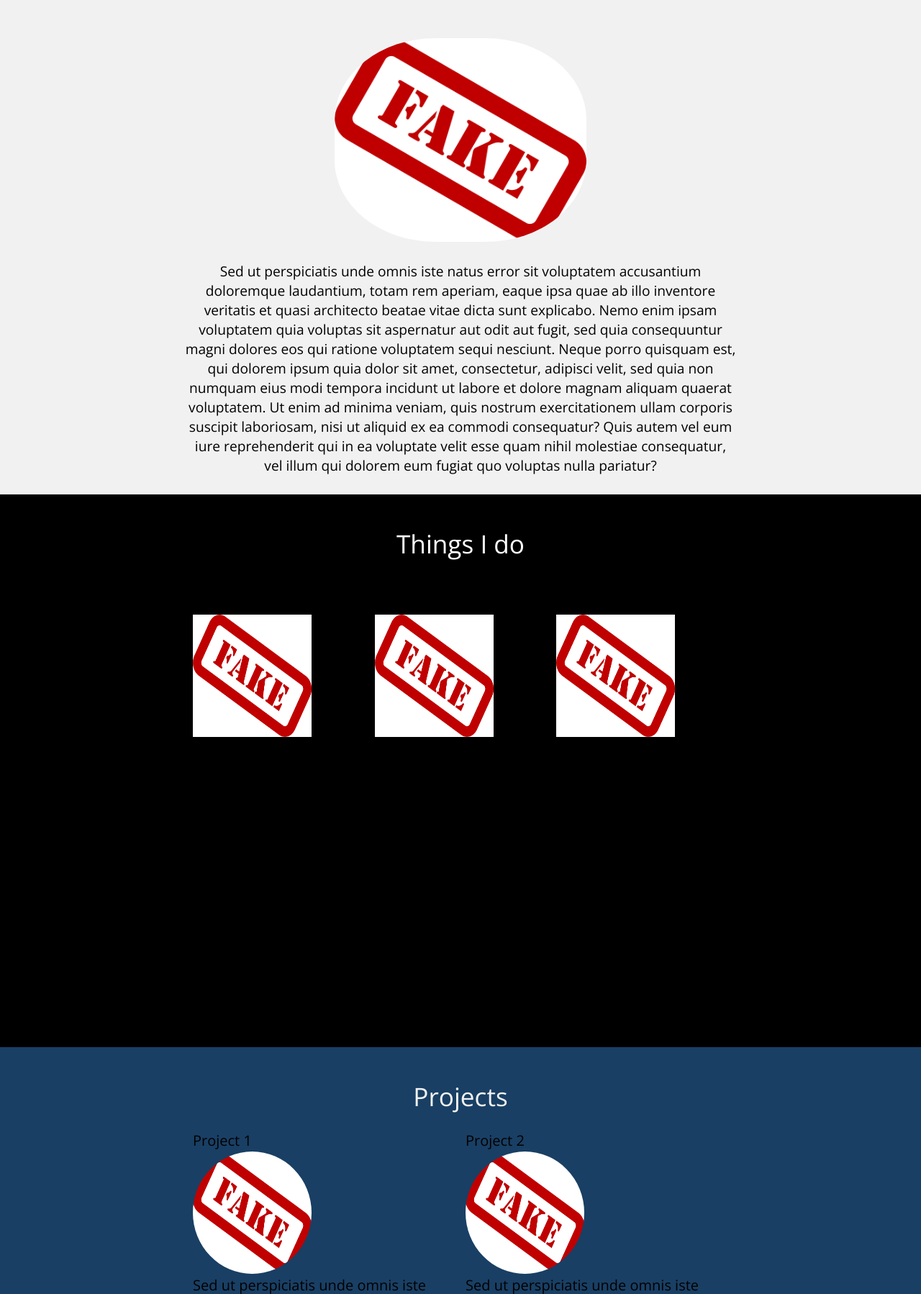
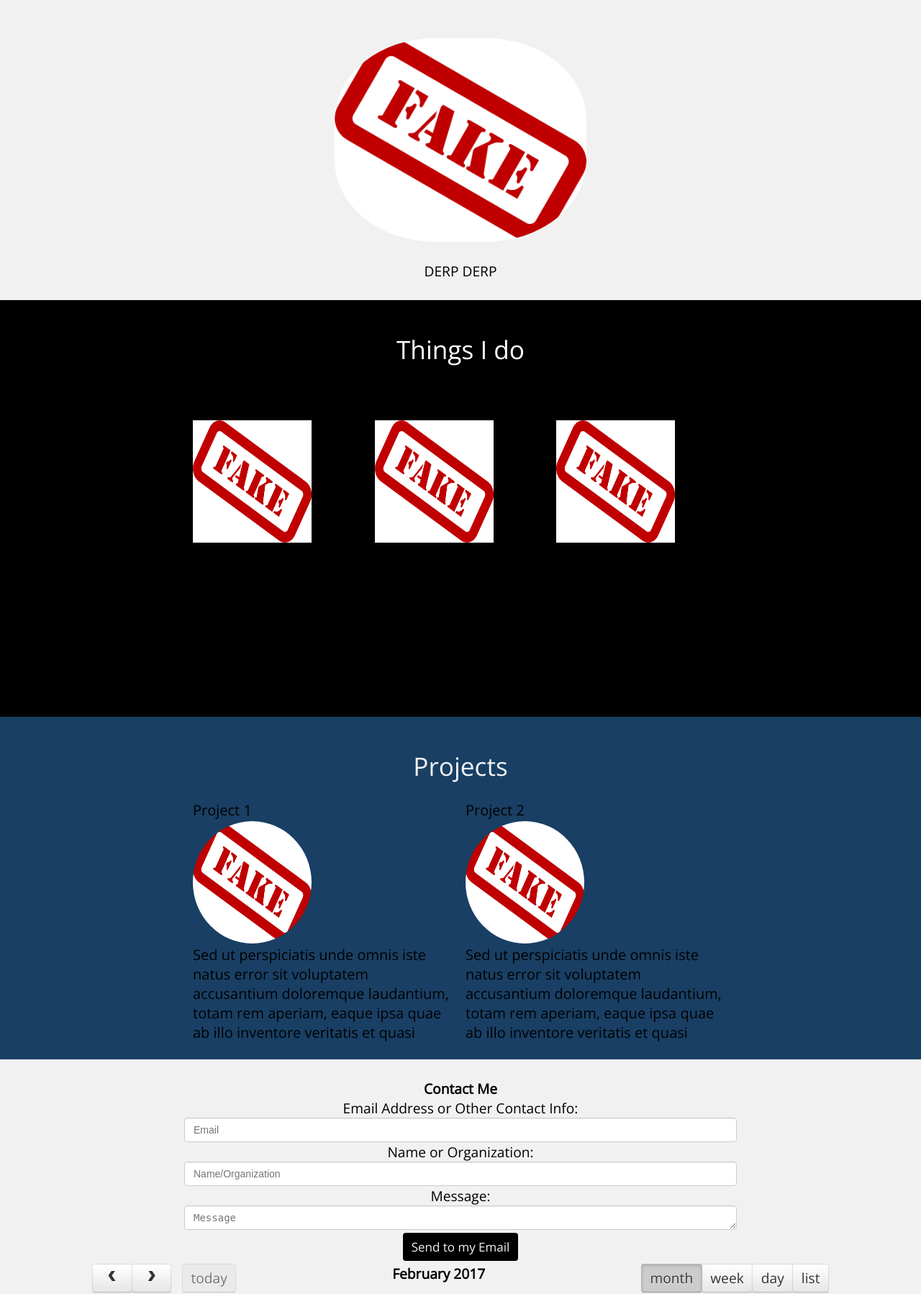
Before and after one commit to ISU-WebDevClub/example_site, a PHP site: page / in a window 1280 px wide. Shown: the part 23-1821 px from the top of the page at 72% size. Run offline with PHP 8.4, Linux system fonts and the light colour scheme; some libraries are stand-ins or nearby versions.

Commit message:
Lee made some changes for the merge conflict example

```diff
--- a/index.php
+++ b/index.php
@@ -59,26 +59,6 @@ echo " <link rel=\"stylesheet\" href=\"css/cssstyle.css\" >";
                         end: '2016-12-12T12:30:00'
                     },
                     {
-                        title: 'Lunch',
-                        start: '2016-12-12T12:00:00'
-                    },
-                    {
-                        title: 'Meeting',
-                        start: '2016-12-12T14:30:00'
-                    },
-                    {
-                        title: 'Happy Hour',
-                        start: '2016-12-12T17:30:00'
-                    },
-                    {
-                        title: 'Dinner',
-                        start: '2016-12-12T20:00:00'
-                    },
-                    {
-                        title: 'Birthday Party',
-                        start: '2016-12-13T07:00:00'
-                    },
-                    {
                         title: 'Click for Google',
                         url: 'http://google.com/',
                         start: '2016-12-28'
@@ -109,7 +89,7 @@ echo " <link rel=\"stylesheet\" href=\"css/cssstyle.css\" >";
             <br>
             <div id='summary'>
                 <br>
-                Sed ut perspiciatis unde omnis iste natus error sit voluptatem accusantium doloremque laudantium, totam rem aperiam, eaque ipsa quae ab illo inventore veritatis et quasi architecto beatae vitae dicta sunt explicabo. Nemo enim ipsam voluptatem quia voluptas sit aspernatur aut odit aut fugit, sed quia consequuntur magni dolores eos qui ratione voluptatem sequi nesciunt. Neque porro quisquam est, qui dolorem ipsum quia dolor sit amet, consectetur, adipisci velit, sed quia non numquam eius modi tempora incidunt ut labore et dolore magnam aliquam quaerat voluptatem. Ut enim ad minima veniam, quis nostrum exercitationem ullam corporis suscipit laboriosam, nisi ut aliquid ex ea commodi consequatur? Quis autem vel eum iure reprehenderit qui in ea voluptate velit esse quam nihil molestiae consequatur, vel illum qui dolorem eum fugiat quo voluptas nulla pariatur?
+                DERP DERP
             </div>
             <br>
         </div>
@@ -138,8 +118,8 @@ echo " <link rel=\"stylesheet\" href=\"css/cssstyle.css\" >";
                         Sed ut perspiciatis unde omnis iste natus error sit voluptatem accusantium doloremque laudantium, totam rem aperiam, eaque ipsa quae ab illo inventore veritatis et quasi
                     </td>
                     <td>
-                        Sed ut perspiciatis unde omnis iste natus error sit voluptatem accusantium doloremque laudantium, totam rem aperiam, eaque ipsa quae ab illo inventore veritatis et quasi. Sed ut perspiciatis unde omnis iste natus error sit voluptatem accusantium doloremque laudantium, totam rem aperiam, eaque ipsa quae ab illo inventore veritatis et quasi
-                    </td>
+                        I've made a change
+                        </td>
                     <td>
                         Sed ut perspiciatis unde omnis iste natus error sit voluptatem accusantium doloremque laudantium, totam rem aperiam, eaque ipsa quae ab illo inventore veritatis et quasi.
                     </td>
```
